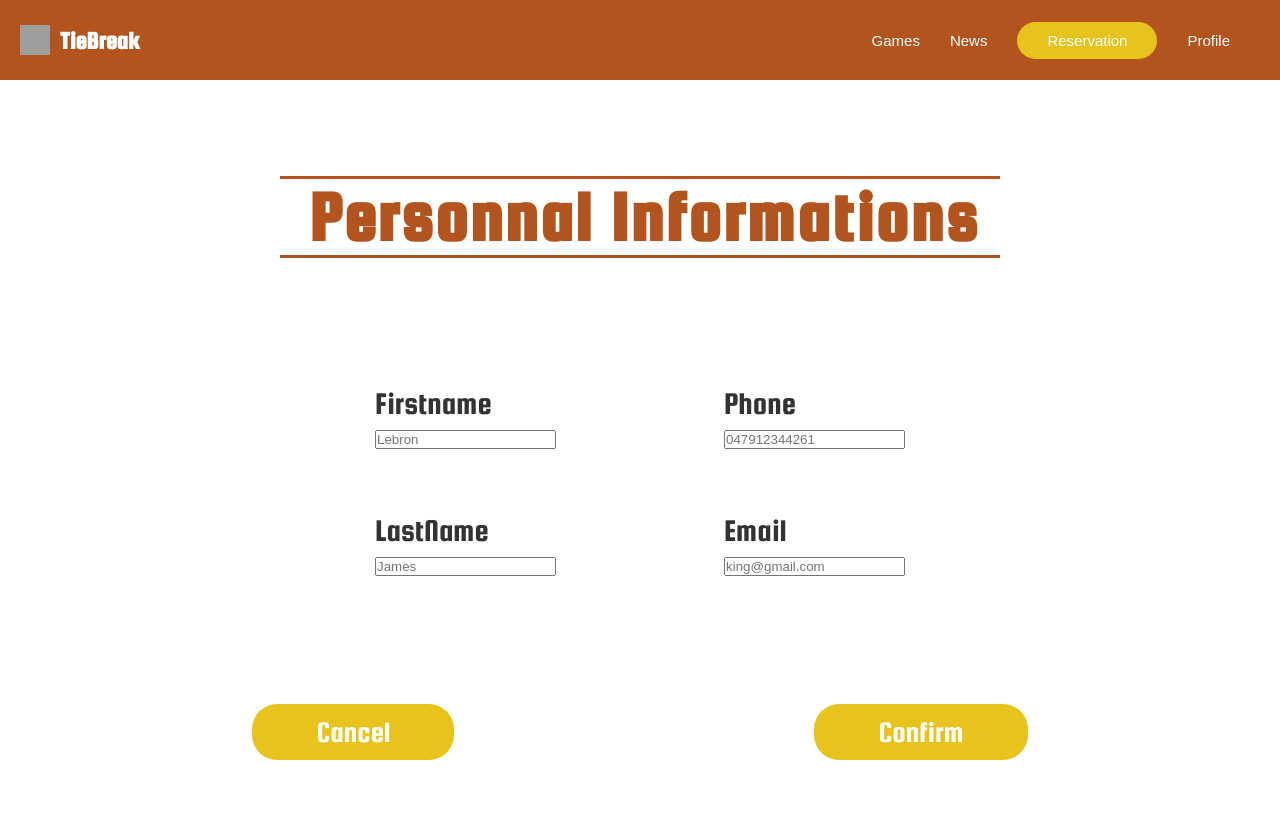
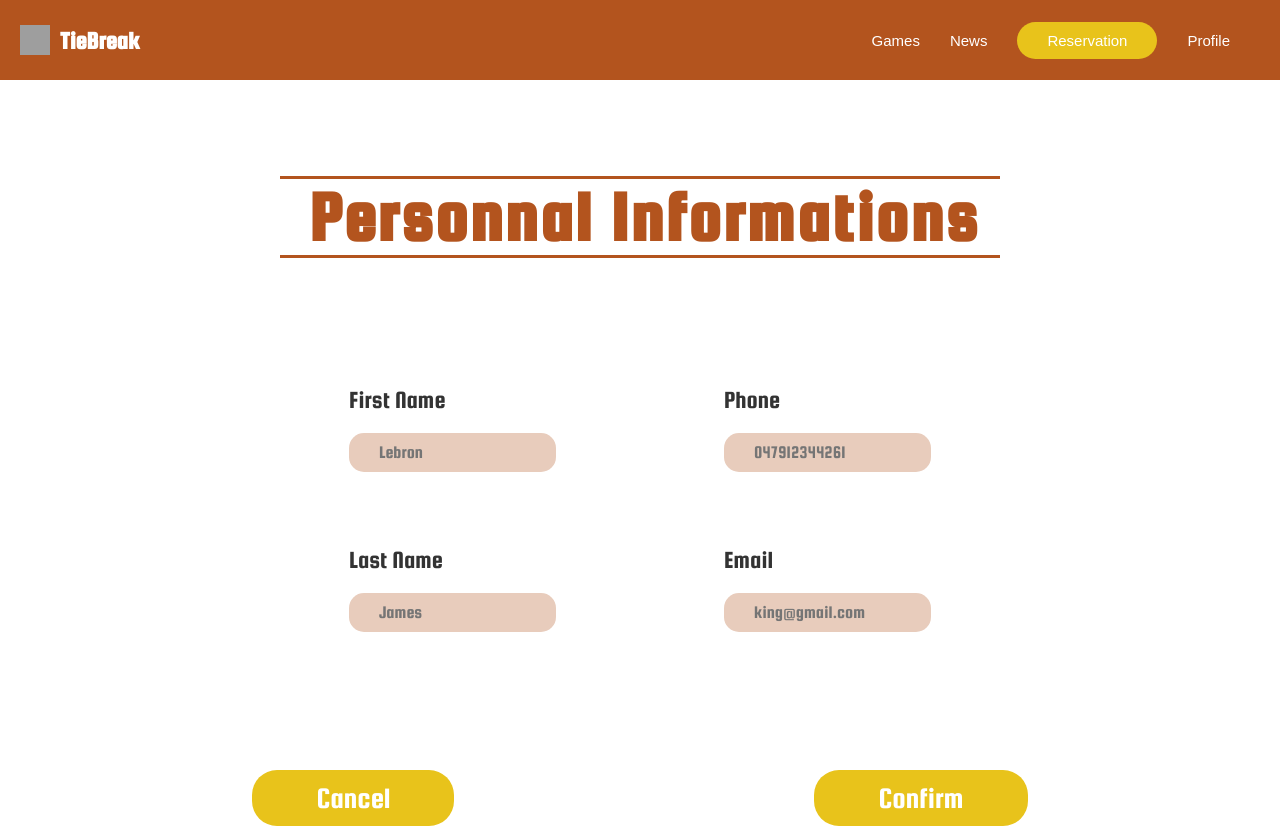
Before and after one commit to killiangemoets/TieBreak, a React (Create React App) app in the folder reactapp/: page /profile in a window 1280 px wide. Shown: the top 828 px of the page. Built offline with nearby package versions, Linux system fonts and the light colour scheme; grey boxes are pictures that could not be loaded.

Commit message:
frontend

```diff
--- a/reactapp/src/screens/Home.js
+++ b/reactapp/src/screens/Home.js
@@ -14,6 +14,7 @@ function Home() {
                    <div className="leftContainer">
                         <div className="header-title">
                             <hr className="horizontalRule"></hr>
+                            <img className="ball-in-title" src="../../ball1.png" alt="ball" />
                             <h1 id='title'> TieBreak</h1>
                             <hr className="horizontalRule"></hr>
                         </div>
@@ -89,7 +90,9 @@ function Home() {
                                 </img>
                             </div>
                         </div>
-
+                        <div className="gameSetMatchButton">
+                            <button className="yellowButton-final"> Game - Set & Match</button>
+                        </div>
 
 
                     </div>
--- a/reactapp/src/screens/ProfilePage.js
+++ b/reactapp/src/screens/ProfilePage.js
@@ -20,7 +20,7 @@ function Profile() {
           <div className="personnal-infos">
             <form className="personnal-infos-form">
               <div className="input-div">
-                <label>Firstname</label>
+                <label>First Name</label>
                 <input
                   type="text"
                   id="infos-input"
@@ -38,7 +38,7 @@ function Profile() {
                 />
               </div>
               <div className="input-div">
-                <label>LastName</label>
+                <label>Last Name</label>
                 <input
                   type="text"
                   id="infos-input"
--- a/reactapp/src/screens/ReservationPage.js
+++ b/reactapp/src/screens/ReservationPage.js
@@ -24,7 +24,7 @@ function Reservation() {
               <h6 className="when-and-where-second-title">
                 Choose the perfect time for you
               </h6>
-              <form>
+              <form className="when-input-style">
                 <input
                   type="date"
                   id="date-input"
@@ -127,7 +127,7 @@ function Reservation() {
               <h6 className="when-and-where-second-title">
                 Choose the perfect time for you
               </h6>
-              <form className="location-form">
+              <form className="location-form when-input-style">
                 <input
                   type="text"
                   id="location-input"
--- a/reactapp/src/stylesheets/homepage.css
+++ b/reactapp/src/stylesheets/homepage.css
@@ -4,6 +4,7 @@
   font-size: 13rem;
   letter-spacing: 0.25rem;
   margin-left: 0.8rem;
+
 }
 
 .header-title {
@@ -131,3 +132,29 @@
 .boxElementMaria{
    height: 25rem;
 }
+
+.gameSetMatchButton{
+  display: flex;
+  justify-content: center;
+  padding: 6rem;
+
+}
+
+
+.yellowButton-final{
+  border: none;
+  color: white;
+  background-color: #E8C31B;
+  border-radius: 25px;
+  padding: 2rem 3rem;
+  font-family: 'Squada One';
+  font-size: 3rem;
+}
+
+.ball-in-title{
+  height: 2.9rem;
+  width: 2.9em;
+  position: absolute;
+  margin-left: 6.2rem;
+  margin-top: 2.1rem;
+}
--- a/reactapp/src/stylesheets/profile.css
+++ b/reactapp/src/stylesheets/profile.css
@@ -39,3 +39,21 @@
 .profileBtn {
   padding: 1.2rem 6.4rem;
 }
+
+.personnal-infos-form input{
+
+    background-color: #E8CCBC;
+    border-radius: 15px;
+    padding: 1rem 3rem;
+    margin: 1rem 0;
+    font-family: 'Squada One';
+    border: none;
+    font-size: large;
+
+  }
+
+  .personnal-infos-form label{
+    font-family: 'Squada One';
+    font-size: 2.5rem;
+
+  }
--- a/reactapp/src/stylesheets/reservation.css
+++ b/reactapp/src/stylesheets/reservation.css
@@ -137,3 +137,14 @@
   align-items: center;
   gap: 36rem;
 }
+
+.when-input-style input{
+  background-color: #E8CCBC;
+  border-radius: 15px;
+  padding: 1rem 3rem;
+  margin: 1rem 0;
+  font-family: 'Squada One';
+  border: none;
+  font-size: large;
+
+}
```
